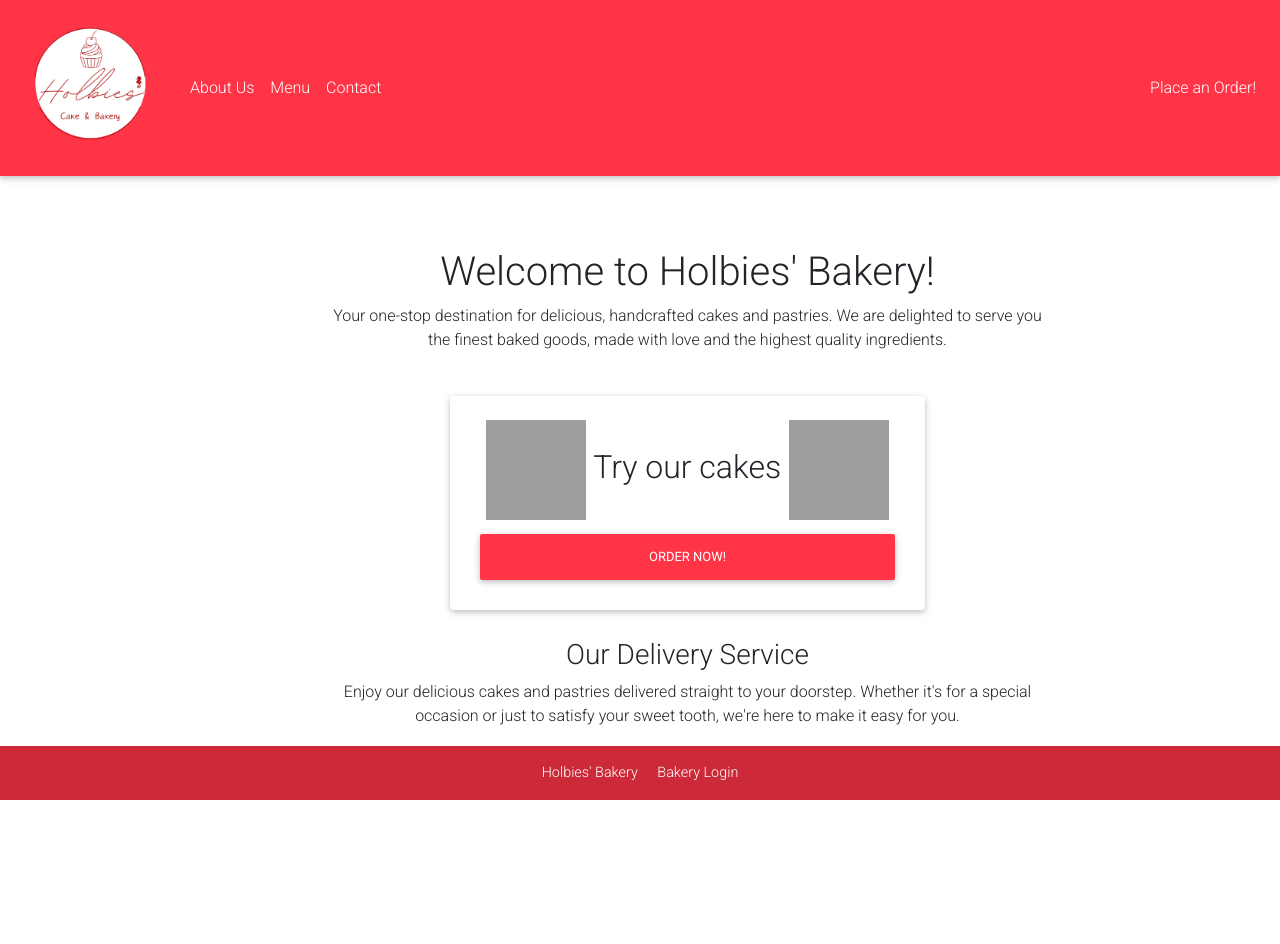
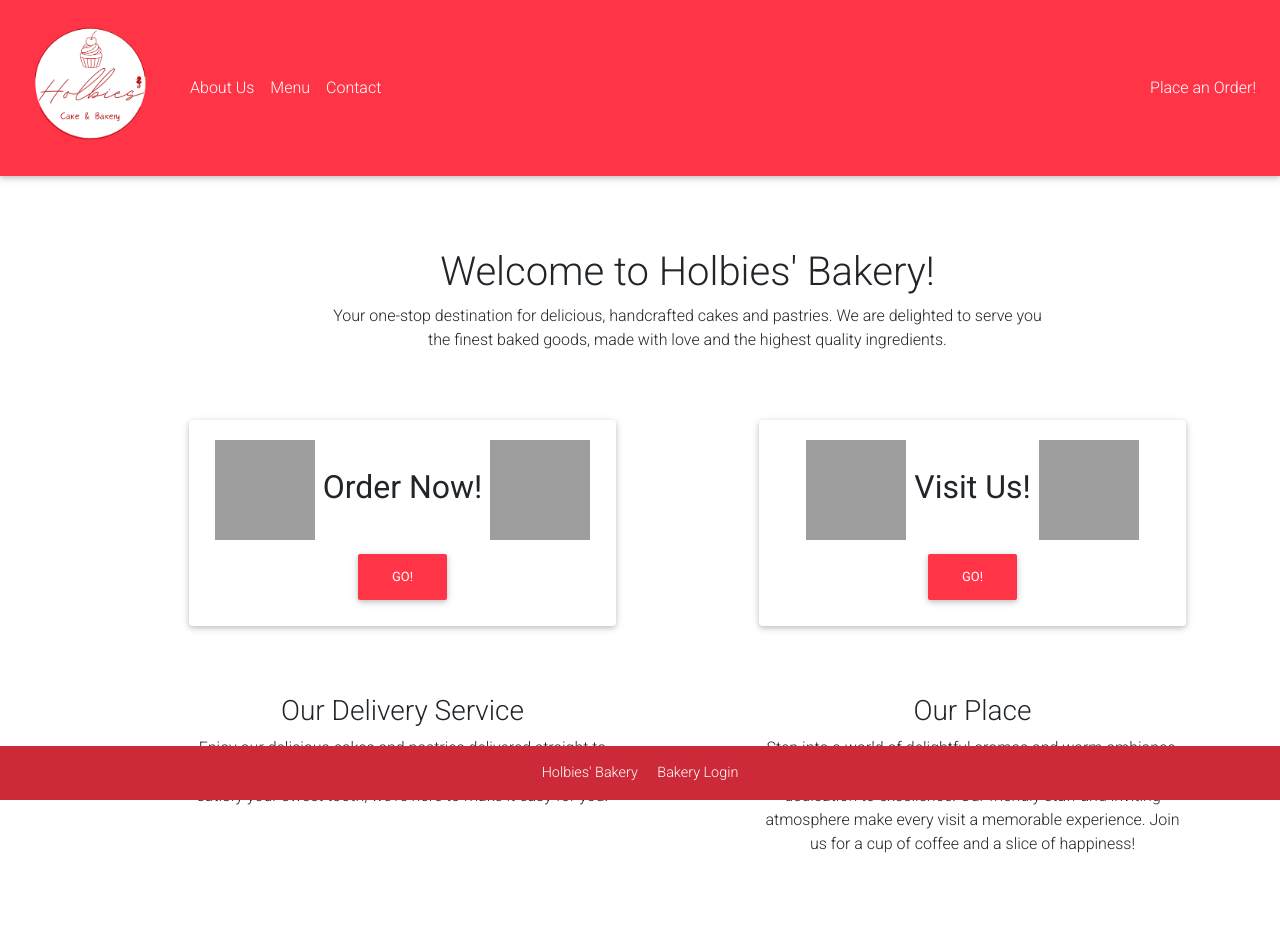
Before and after one commit to lunarinaa/holbertonschool-portfolio_project, a Django app: page / in a window 1280 px wide. Before the commit the page ends 800 px from the top, so only its background shows below. Run offline with Django 3.2, Linux system fonts and the light colour scheme; some libraries are stand-ins or nearby versions; grey boxes are pictures that could not be loaded.

Commit message:
hompage updated

```diff
--- a/holbies_bakery/customer/templates/customer/index.html
+++ b/holbies_bakery/customer/templates/customer/index.html
@@ -3,8 +3,7 @@
 
 {% block content %}
 
-<div class="container mb-5 background-container">
-    <div class="content">
+<div class="container mb-5">
     <div class="row justify-content-center mt-5">
         <div class="col-md-8 col-sm-12 offset-md-1 p-4 text-center">
             <h1>Welcome to Holbies' Bakery!</h1>
@@ -12,17 +11,32 @@
         </div>
     </div>
     <div class="row justify-content-center mt-1">
-            <div class="card col-md-5 col-sm-12 offset-md-1 p-4 text-center">
-                <h2><img src="{% static 'images/cupcake_1.png' %}" alt="Holbies' Bakery Logo" width="100" height="100"> Try our cakes <img src="{% static 'images/cupcake_1.png' %}" alt="Holbies' Bakery Logo" width="100" height="100"></h2>
-                <a href="{% url 'order' %}" class="btn btn-danger">Order Now!</a>
+        <div class="col-md-5 col-sm-12 offset-md-1 p-4 text-center">
+            <div class="card mb-3">
+                <div class="card-body">
+                    <h2><img src="{% static 'images/cupcake_1.png' %}" alt="Holbies' Bakery Logo" width="100" height="100"> Order Now! <img src="{% static 'images/cupcake_1.png' %}" alt="cupcake" width="100" height="100"></h2>
+                    <a href="{% url 'order' %}" class="btn btn-danger">GO!</a>
                 </div>
             </div>
-        <div class="row justify-content-center mt-1">
-            <div class="col-md-8 col-sm-12 offset-md-1 p-4 text-center">
-                <h3>Our Delivery Service</h3>
-                <p>Enjoy our delicious cakes and pastries delivered straight to your doorstep. Whether it's for a special occasion or just to satisfy your sweet tooth, we're here to make it easy for you.</p>
+        </div>
+        <div class="col-md-5 col-sm-12 offset-md-1 p-4 text-center">
+            <div class="card mb-3">
+                <div class="card-body">
+                    <h2><img src="{% static 'images/cupcake_1.png' %}" alt="Holbies' Bakery Logo" width="100" height="100"> Visit Us! <img src="{% static 'images/cupcake_1.png' %}" alt="cupcake" width="100" height="100"></h2>
+                    <a href="{% url 'contact' %}" class="btn btn-danger">GO!</a>
                 </div>
             </div>
         </div>
     </div>
+    <div class="row justify-content-center mt-1">
+        <div class="col-md-5 col-sm-12 offset-md-1 p-4 text-center">
+            <h3>Our Delivery Service</h3>
+            <p>Enjoy our delicious cakes and pastries delivered straight to your doorstep. Whether it's for a special occasion or just to satisfy your sweet tooth, we're here to make it easy for you.</p>
+        </div>
+        <div class="col-md-5 col-sm-12 offset-md-1 p-4 text-center">
+            <h3>Our Place</h3>
+            <p>Step into a world of delightful aromas and warm ambiance, where every corner tells a story of passion for baking and dedication to excellence. Our friendly staff and inviting atmosphere make every visit a memorable experience. Join us for a cup of coffee and a slice of happiness!</p>
+        </div>
+    </div>
+</div>
 {% endblock content %}
```
Lines whose indentation alone changed are shown as unchanged.
